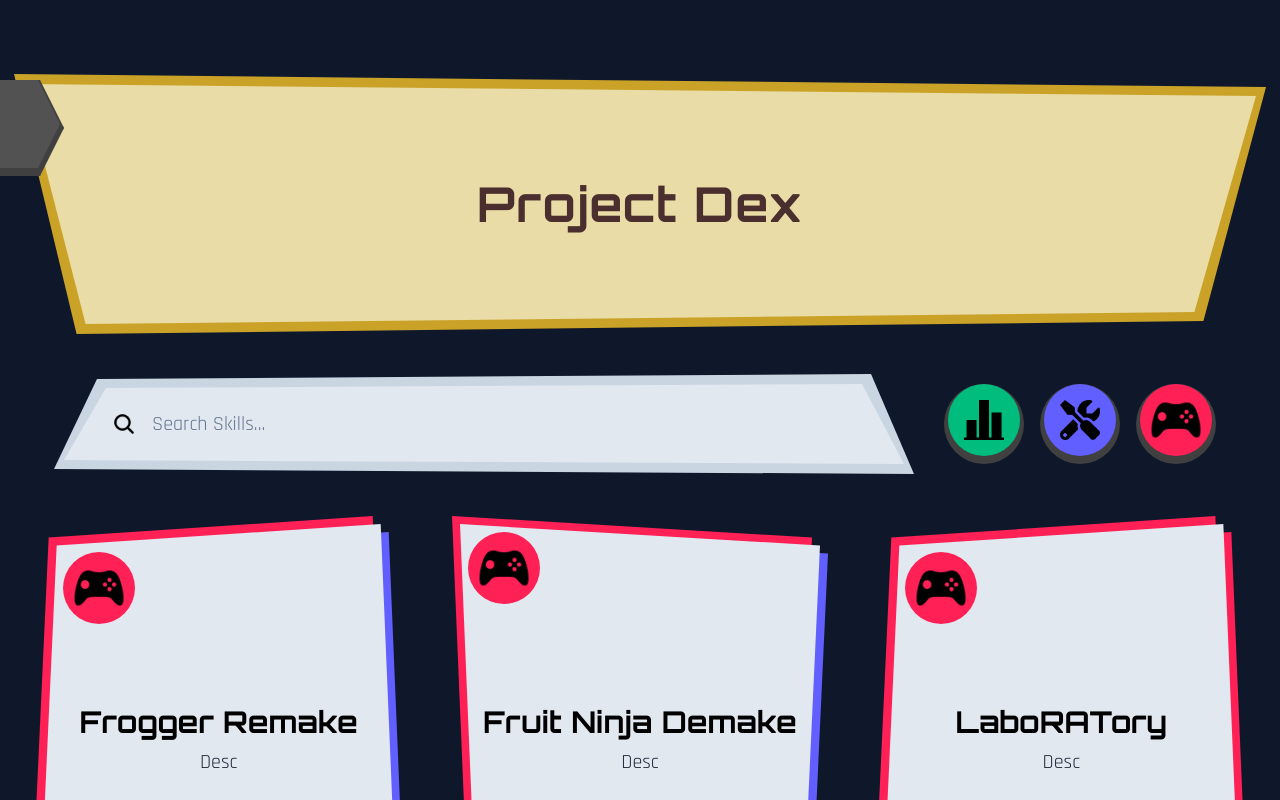
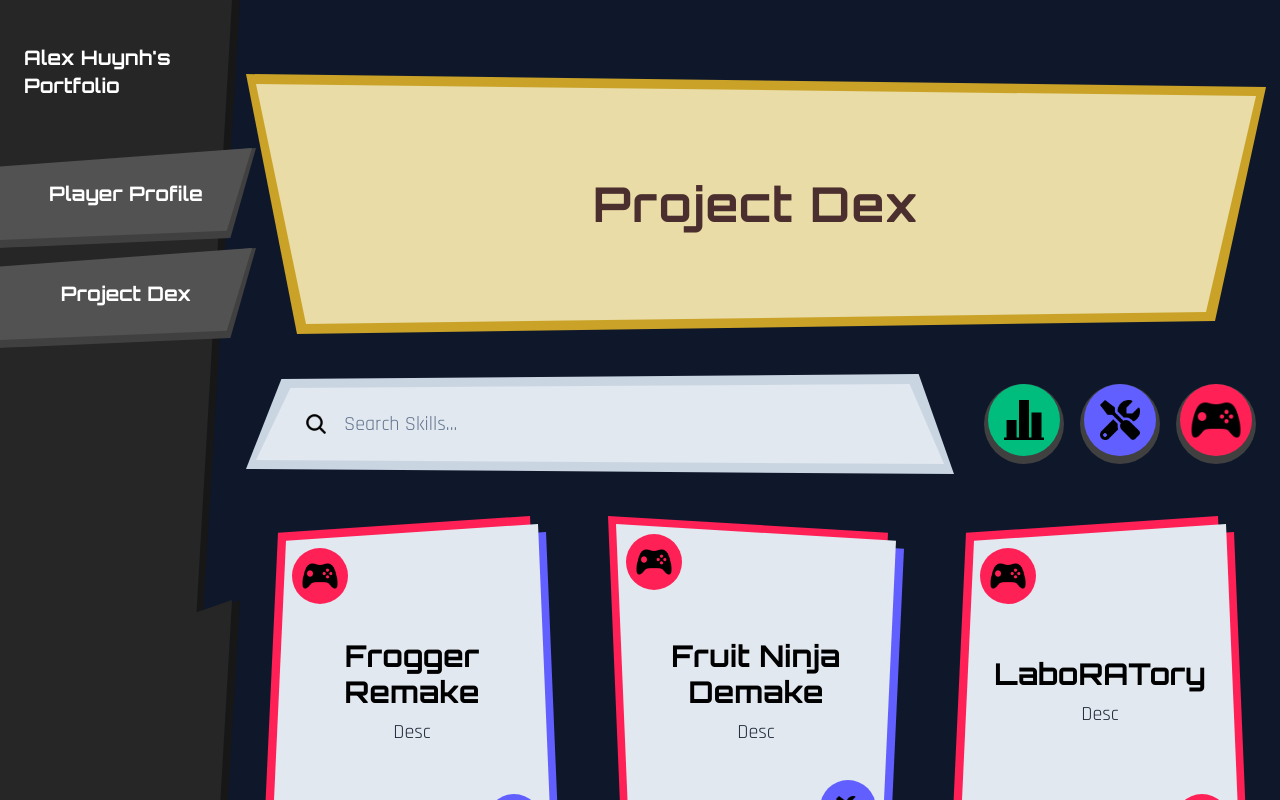
Before and after one commit to AlexHuynh35/PortfolioWebsite, a Next.js app: page / in a window 1280 px wide. Shown: the top 800 px of the page. Built offline with nearby package versions, Linux system fonts and the light colour scheme.

Commit message:
update: sidebar is now permanent on large screens

```diff
--- a/src/app/about/page.tsx
+++ b/src/app/about/page.tsx
@@ -3,7 +3,7 @@
 
 export default function About() {
   return (
-    <section className="p-6">
+    <section className="p-6 lg:pl-64">
       <Sidebar />
 
       <div className="max-w-5xl mx-auto flex flex-col md:flex-row-reverse justify-center items-center gap-30">
--- a/src/app/page.tsx
+++ b/src/app/page.tsx
@@ -39,12 +39,13 @@
   );
 
   return (
-    <section className="p-6">
+    <section className="p-6 lg:pl-64">
       <Sidebar />
+      <div className="max-w-5xl mx-auto">
 
         <SectionTitle title="Project Dex" variant="B" proportion={1} type="main" />
 
-      <div className="max-w-6xl mx-auto flex flex-col md:flex-row items-center justify-center gap-10 my-15">
+        <div className="max-w-7xl mx-auto flex flex-col lg:flex-row items-center justify-center gap-10 my-15">
           <div className="relative w-4/5 h-20">
             <div className={`absolute inset-0 -m-[10px] bg-slate-300 [clip-path:polygon(5%_5%,95%_0,100%_100%,0_95%)] -z-10`} />
             <div className={`absolute inset-0 bg-slate-200 [clip-path:polygon(5%_5%,95%_0,100%_100%,0_95%)] flex flex-row items-center justify-center px-12`}>
@@ -86,6 +87,7 @@
         </div>
 
         <ProjectGallery projectList={filteredProjects} />
+      </div>
     </section>
   );
 }
--- a/src/components/project_gallery.tsx
+++ b/src/components/project_gallery.tsx
@@ -7,7 +7,7 @@
 
 export default function ProjectGallery({ projectList }: ProjectGalleryProps) {
   return (
-    <div className="max-w-7xl mx-auto px-6 my-15 grid grid-cols-1 md:grid-cols-2 xl:grid-cols-3 gap-20 place-items-center">
+    <div className="max-w-7xl mx-auto px-6 my-15 grid grid-cols-1 sm:grid-cols-2 xl:grid-cols-3 gap-20 place-items-center">
       {projectList.map((project, idx) => (
         <ProjectCard
           key={idx}
--- a/src/components/project_preview.tsx
+++ b/src/components/project_preview.tsx
@@ -32,11 +32,11 @@
 
 export default function ProjectCard({ slug, title, description, types, variant }: ProjectCardProps) {
   const clipPath = variant === "A" ? "[clip-path:polygon(5%_5%,95%_0,100%_100%,0_95%)]" : "[clip-path:polygon(0_0,100%_5%,95%_95%,5%_100%)]";
-  const typePosUp = variant === "A" ? "top-7 left-6" : "top-2 left-2";
-  const typePosDown = variant === "A" ? "bottom-2 right-2" : "bottom-7 right-6";
+  const typePosUp = variant === "A" ? "top-6 left-5" : "top-2.5 left-2.5";
+  const typePosDown = variant === "A" ? "bottom-2.5 right-2.5" : "bottom-6 right-5";
 
   return (
-    <div className="relative w-90 aspect-[5/6] hover:scale-105">
+    <div className="relative w-70 aspect-[5/6] hover:scale-105">
       <Link href={`/project/${slug}`}>
         <div className={`absolute w-1/5 h-1/6 ${typePosUp} ${typeToColor[types[0]]} rounded-full z-10`}>
           <Image
--- a/src/components/sidebar.tsx
+++ b/src/components/sidebar.tsx
@@ -11,7 +11,7 @@
       {/* Arrow Button */}
       <button
         onClick={() => setIsOpen(!isOpen)}
-        className="fixed top-20 z-30 left-0 group -translate-x-8"
+        className="lg:hidden fixed top-20 z-30 left-0 group -translate-x-8"
       >
         <div className="relative w-24 h-24">
           <div className="absolute inset-0 bg-neutral-700 shadow-[0_4px_0_rgba(0,0,0,0.5)] [clip-path:polygon(0_0,75%_0,100%_50%,75%_100%,0_100%)]" />
@@ -20,7 +20,7 @@
       </button>
 
       {/* Sidebar */}
-      <aside className={`fixed top-0 left-0 h-full w-64 text-white transform transition-transform duration-300 ease-in-out z-40 ${isOpen ? "translate-x-0" : "-translate-x-full"} md:block`}>
+      <aside className={`fixed top-0 left-0 h-full w-64 text-white transform transition-transform duration-300 ease-in-out z-40 ${isOpen ? "translate-x-0" : "-translate-x-full lg:translate-x-0"} md:block`}>
         <div className="absolute w-60 inset-0 bg-neutral-900 [clip-path:polygon(0_0,100%_0,80%_100%,0_100%)] -z-20" />
         <div className="absolute w-58 inset-0 bg-neutral-800 [clip-path:polygon(0_0,100%_0,80%_100%,0_100%)] -z-10" />
         <div className="absolute w-60 inset-0 bg-neutral-900 [clip-path:polygon(0_85%,100%_75%,95%_100%,0_100%)] -z-20" />
@@ -41,7 +41,7 @@
       {/* Overlay */}
       {isOpen && (
         <div
-          className="fixed inset-0 bg-white/30 backdrop-blur-md z-30"
+          className="lg:hidden fixed inset-0 bg-white/30 backdrop-blur-md z-30"
           onClick={() => setIsOpen(false)}
         />
       )}
```
Lines whose indentation alone changed are shown as unchanged.
